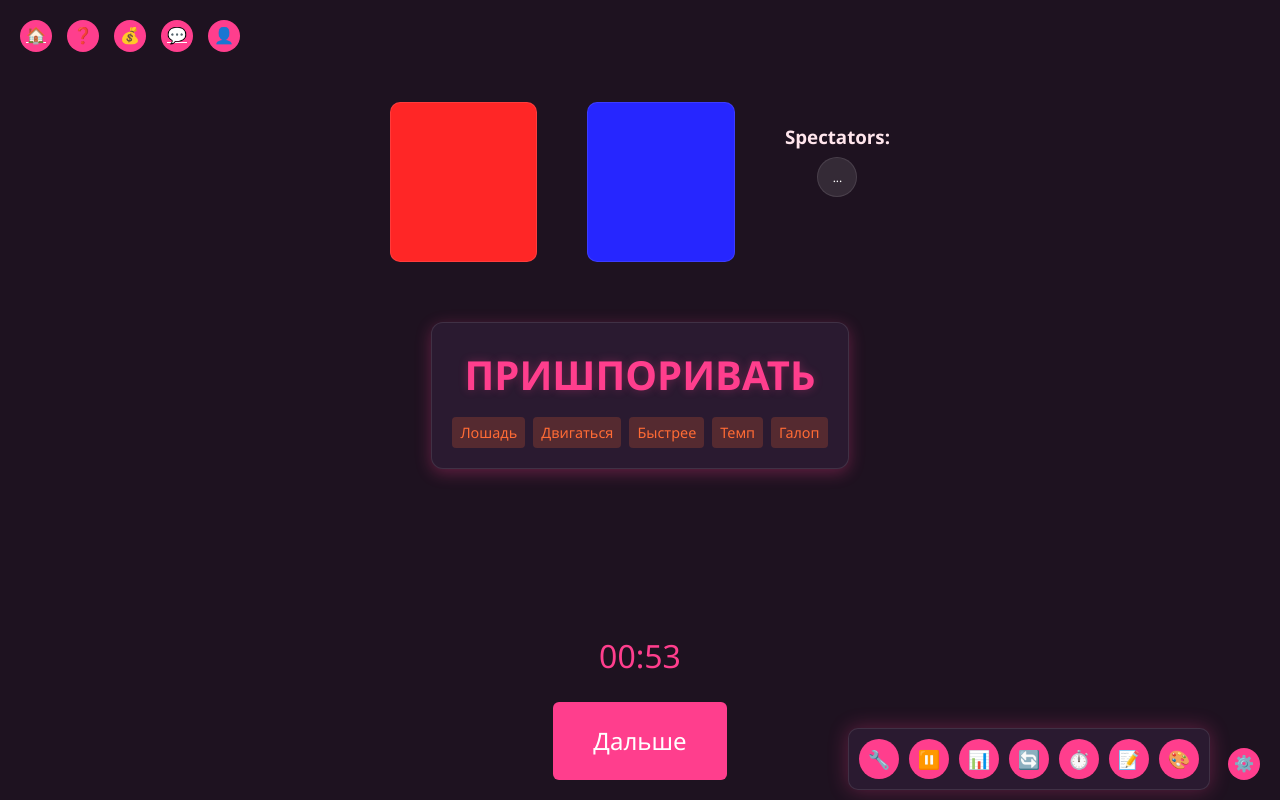
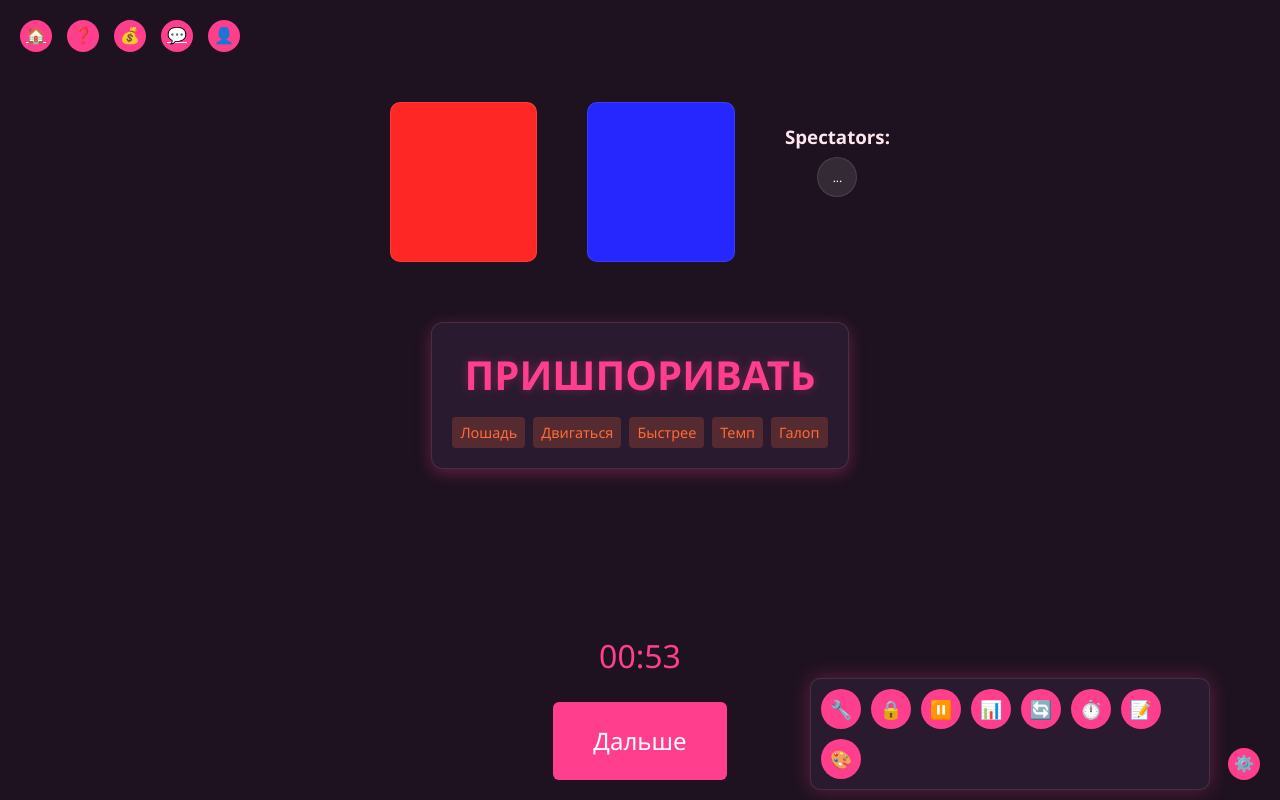
Before and after one commit to 13lackHawk/bghub, a website: page public/games/taboo/index.html in a window 1280 px wide. Both pictures are taken after a click on the element "⚙️". Drawn offline with Linux system fonts and the light colour scheme.

Commit message:
Update index.html

```diff
--- a/public/games/taboo/index.html
+++ b/public/games/taboo/index.html
@@ -243,6 +243,7 @@
     <!-- Меню настроек -->
     <div id="settings-menu" class="settings-menu">
       <div class="setting-item" title="Настройки комнаты">🔧</div>
+      <div class="setting-item" title="Заблокировать места" onclick="blockTeams()">🔒</div>
       <div class="setting-item" title="Приостановить игру">⏸️</div>
       <div class="setting-item" title="Изменить счет">📊</div>
       <div class="setting-item" title="Количество раундов">🔄</div>
```
